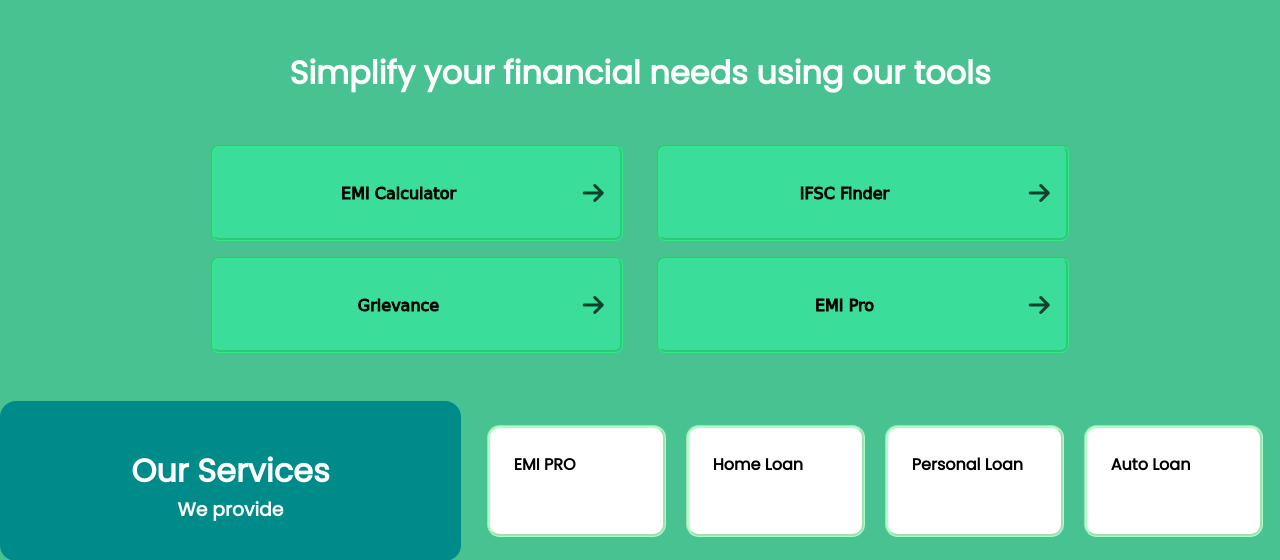
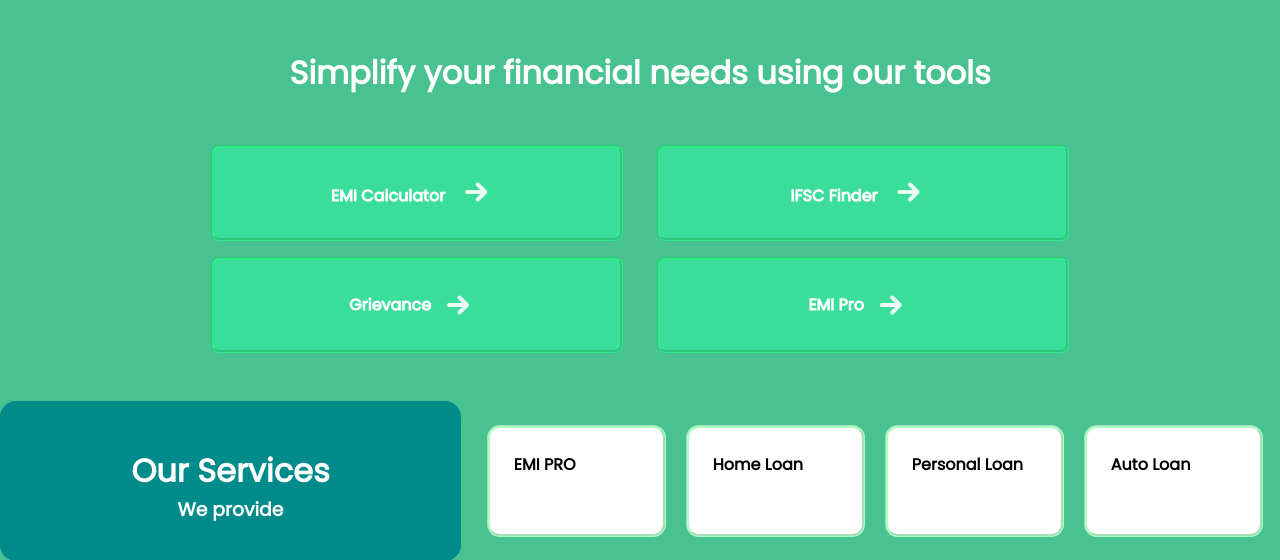
Before and after one commit to YokosoWeb/yokoso-web, a Django app: page / in a window 1280 px wide. Shown: the part 433-993 px from the top of the page. Run offline with Django 3.2, Linux system fonts and the light colour scheme; some libraries are stand-ins or nearby versions.

Commit message:
bugs 02/03/2022

```diff
--- a/App/static/css/homepage.css
+++ b/App/static/css/homepage.css
@@ -83,8 +83,8 @@ h1 {
     align-self: center;
     margin-right: 1rem;
     font-size: x-large;
-    color: black;
-    opacity: 70%;
+    opacity: 90%;
+    margin-left: 1rem;
 }
 
 .cardsleft {
@@ -95,9 +95,12 @@ h1 {
     border-radius: .5rem;
     margin-bottom: 1rem;
     text-align: center;
-    display: flex;
     border-color: #24ff6a63;
     border-style: groove;
+    padding: 2rem;
+    font-family: 'Poppins';
+    -webkit-text-stroke-width: medium;
+    color: white;
 }
 
 .cardsright {
@@ -110,14 +113,18 @@ h1 {
     justify-content: center;
     border-color: #24ff6a63;
     border-style: groove;
+    padding: 2rem;
+    font-family: "Poppins";
+    -webkit-text-stroke-width: medium;
+    color: white;
 }
 
 .cardsleft:hover {
     background-color: white;
 }
 
-.cardsleft a:hover {
-    color: black;
+.cardsleft:hover {
+    color: rgb(58 221 154);
 }
 
 .cardsright:hover {
@@ -331,7 +338,7 @@ h1 {
     font-size: 150px;
 }
 
-.slide a {
+.slide {
     font-weight: bold;
     color: black;
 }
--- a/App/templates/app/contact.html
+++ b/App/templates/app/contact.html
@@ -26,7 +26,7 @@
             <input type="text" placeholder="Name" name="first_name"  title="Enter only characters" required />
             {% comment %} <input type="text" placeholder="Last Name" name="last_name" pattern="[A-Za-z]+" title="Enter only characters" required /> {% endcomment %}
             <input type="email" placeholder="Email Address" name="email" required/>
-            <input type="tel" placeholder="Phone Number" name="phone" required  pattern="[0-9]+" title="Enter only numbers"/>
+            <input type="tel" placeholder="Phone Number" name="phone" required  title="Enter only numbers" maxlength="10" pattern="\d{10}"/>
 
             <label for="id_category" class="optionss">Category</label>
             <select class="form-control options"  name="category" id="id_category" required>
--- a/App/templates/app/index.html
+++ b/App/templates/app/index.html
@@ -45,24 +45,24 @@
 location & nature of loan query. Our loan specialists offer personalised loan assistance and help you navigate your credit requirement without any hassle. With 100+ partner lenders on board, we assure you the best loan offer as per your needs. </p> {% endcomment %}
 </div>
 <div class="servicecards">
- <div class="cardsleft">
-<a href="{% url 'emi' %}">EMI Calculator</a>
+{% comment %} <div onclick=”location.href=’http://www.yourdomain.com’;” style=”cursor: pointer;”> {% endcomment %}
+
+
+<a href="{% url 'emi' %}"  class="cardsleft" >EMI Calculator
   <i class="fa fa-arrow-right arrow" aria-hidden="true"></i>
+</a>
 
-</div>
- <div class="cardsleft">
-<a href="{% url 'getServices' %}">IFSC Finder</a>
+<a href="{% url 'getServices' %}"  class="cardsleft">IFSC Finder
+<i class="fa fa-arrow-right arrow" aria-hidden="true"></i></a>
+
+<a href="{% url 'getServices' %}"  class="cardsright" >Grievance
 <i class="fa fa-arrow-right arrow" aria-hidden="true"></i>
-</div>
-<div class="cardsright">
-<a href="{% url 'getServices' %}">Grievance</a>
+</a>
+
+<a href="{% url 'credit' %}" class="cardsright">EMI Pro
 <i class="fa fa-arrow-right arrow" aria-hidden="true"></i>
-</div>
+</a>
 
-<div class="cardsright">
-<a href="{% url 'credit' %}">EMI Pro</a>
-<i class="fa fa-arrow-right arrow" aria-hidden="true"></i>
-</div>
 </div>
 </div>
 
@@ -80,40 +80,29 @@ location & nature of loan query. Our loan specialists offer personalised loan as
 
      <section class="customer-logos slider">
 
-        <div class="slide">
-         <a href="{% url 'contact' %}">IFSC CODE Finder</a>
-          </div>
-        <div class="slide">
-          <a href="{% url 'contact' %}">Grievance</a>
-        </div>
-        <div class="slide">
-         <a href="{% url 'contact' %}">EMI Calculator</a>
-        </div>
 
-        <div class="slide">
-          <a href="{% url 'contact' %}">EMI PRO</a>
-        </div>
-        <div class="slide">
+         <a href="{% url 'contact' %} "  class="slide">IFSC CODE Finder</a>
 
-        <a href="{% url 'contact' %}">Home Loan</a>
-        </div>
-        <div class="slide">
-        <a href="{% url 'contact' %}">Personal Loan</a>
-        </div>
 
-        <div class="slide">
-          <a href="{% url 'contact' %}">Auto Loan</a>
-        </div>
+          <a href="{% url 'contact' %}" class="slide">Grievance</a>
 
-         <div class="slide">
-          <a href="{% url 'contact' %}">ITR</a>
-        </div>
-             <div class="slide">
-          <a href="{% url 'contact' %}">GST Registration</a>
-        </div>
-          <div class="slide">
-          <a href="{% url 'contact' %}">Company Registration</a>
-        </div>
+         <a href="{% url 'contact' %}" class="slide">EMI Calculator</a>
+
+          <a href="{% url 'contact' %}" class="slide">EMI PRO</a>
+
+
+        <a href="{% url 'contact' %}" class="slide">Home Loan</a>
+
+        <a href="{% url 'contact' %}" class="slide">Personal Loan</a>
+
+          <a href="{% url 'contact' %}" class="slide">Auto Loan</a>
+
+          <a href="{% url 'contact' %}" class="slide">ITR</a>
+
+          <a href="{% url 'contact' %}" class="slide">GST Registration</a>
+
+          <a href="{% url 'contact' %}" class="slide">Company Registration</a>
+
      </section>
   </div>
 </div>
```
Also changed, not shown: App/static/css/contact.css (+30 -0 lines), App/static/css/ifsc-code.css (+14 -0 lines), App/templates/app/ifsc_code.html (+4 -4 lines).
